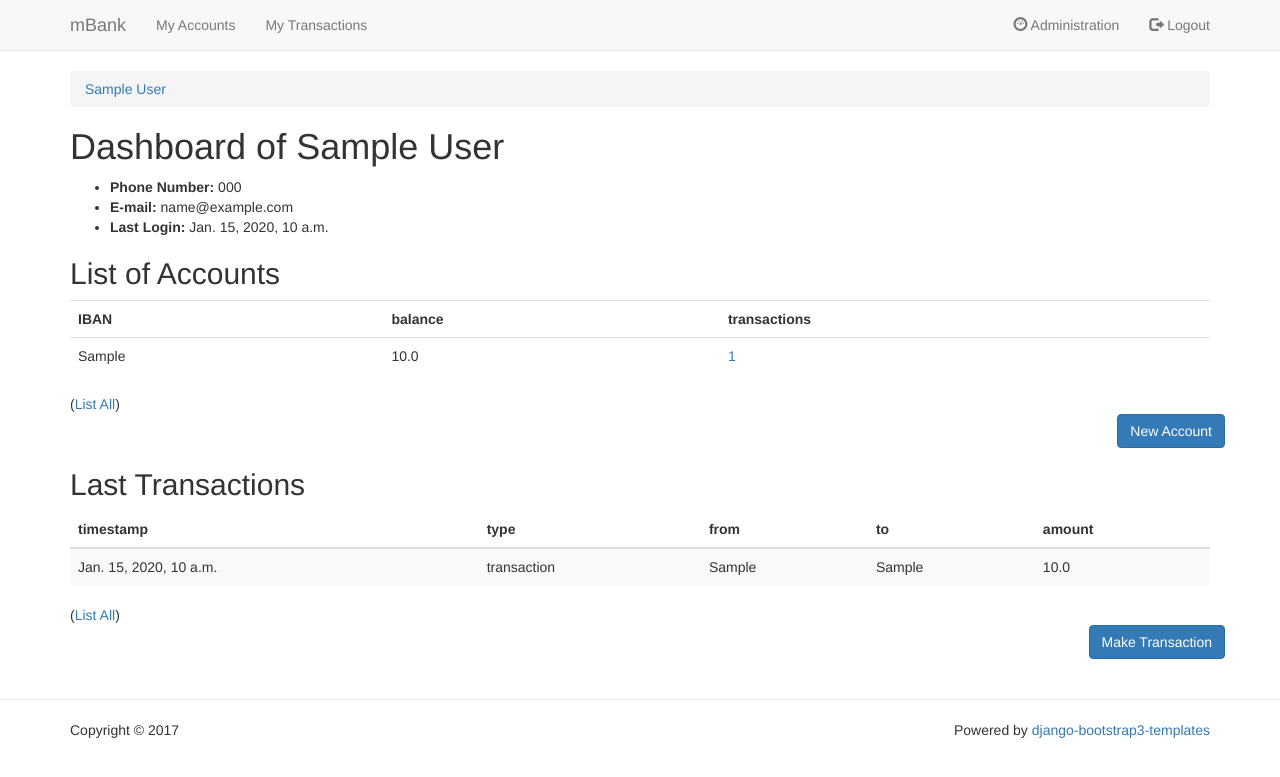
After one commit to bletvaska/dbank_project, a Django app: page /bank/dashboard/ in a window 1280 px wide. The commit adds this page. Shown: the top 777 px of the page. Run offline with Django 3.2, Linux system fonts and the light colour scheme; a user stored in the database is signed in; tables that the repository leaves empty hold one stand-in row (values such as "Sample post"); some libraries are stand-ins or nearby versions.

Commit message:
vytvorene formulare
* refaktorizacia kodu
* vytvorene a spojazdnene formulare pre vytvaranie uctov a pre vykonanie transakcii
* vytvorene zakladne REST API
    * vytvoreny serializer pre Account
    * rozsirenie URL
* refaktoring sablon

```diff
--- a/dbank/account/admin.py
+++ b/dbank/account/admin.py
@@ -16,7 +16,7 @@ class AdminAccout(admin.ModelAdmin):
     def get_owner_name(self, obj):
         ct = obj.owner._meta  # content type
         url = reverse('admin:{}_{}_change'.format(ct.app_label, ct.model_name), args=(obj.owner.pk,))
-        return '<a href="{}">{}</a>'.format(url, obj.owner.name)
+        return '<a href="{}">{}</a>'.format(url, obj.owner.get_full_name())
 
     get_owner_name.short_description = 'owner'
     get_owner_name.allow_tags = True
--- a/dbank/account/models.py
+++ b/dbank/account/models.py
@@ -54,9 +54,9 @@ class Account(models.Model):
         if dest.is_closed():
             raise ValueError('Destination Account is Closed')
 
-        self.amount -= amount
+        self.balance -= amount
         self.save()
-        dest.amount += amount
+        dest.balance += amount
         dest.save()
 
         # make transaction
--- a/dbank/account/serializers.py
+++ b/dbank/account/serializers.py
@@ -6,4 +6,4 @@ from .models import Account
 class AccountSerializer(serializers.ModelSerializer):
     class Meta:
         model = Account
-        fields = ('id', 'iban', 'balance',)
+        fields = ('id', 'iban', 'owner')
--- a/dbank/account/urls.py
+++ b/dbank/account/urls.py
@@ -1,18 +1,17 @@
 from django.conf.urls import url
 
-from .views import ClientListView, ClientDetailView, AccountListView, \
-    TransactionListView, AccountCreate, TransactionCreate, AccountCreateReadView
+from .views import ClientDetailView, AccountListView, \
+    TransactionListView, AccountCreate, TransactionCreate, APIAccountList, DashboardView
 
 app_name = 'bank'
 
 
 urlpatterns = [
-    # url(r'^$', HomePage.as_view(), name='home'),
-    url(r'clients/$', ClientListView.as_view(), name='clients_list'),
-    url(r'clients/(?P<pk>\d+)$', ClientDetailView.as_view(), name='clients_detail'),
+    url(r'api/accounts/$', APIAccountList.as_view(), name='account_list_api'),
 
-    # REST API
-    url(r'api/accounts/$', AccountCreateReadView.as_view(), name='accounts_rest_api'),
+    # url(r'clients/(?P<pk>\d+)$', ClientDetailView.as_view(), name='clients_detail'),
+    url(r'clients/$', ClientDetailView.as_view(), name='clients_detail'),
+    url(r'dashboard/$', DashboardView.as_view(), name='dashboard'),
 
     url(r'accounts/$', AccountListView.as_view(), name='accounts_list'),
     url(r'accounts/create$', AccountCreate.as_view(), name='accounts_create'),
--- a/dbank/account/views.py
+++ b/dbank/account/views.py
@@ -1,30 +1,43 @@
 from django.contrib.auth.mixins import LoginRequiredMixin
 from django.db.models import Q
-
 # Create your views here.
+from django.forms import ModelChoiceField
 from django.http import HttpResponseRedirect
 from django.urls import reverse_lazy
-from django.views.generic import TemplateView, DetailView, ListView, CreateView
+from django.views.generic import DetailView, ListView, CreateView, TemplateView, FormView
+from rest_framework import generics
 from rest_framework.authentication import SessionAuthentication, BasicAuthentication
 from rest_framework.decorators import authentication_classes, permission_classes
-from rest_framework.generics import ListCreateAPIView
 from rest_framework.permissions import IsAuthenticated
 
+from .forms import TransactionForm
+from .models import Client, Account, Transaction
 from .serializers import AccountSerializer
-from .forms import AccountForm
-from .models import Client, Account, Transaction
 
 
-class HomePage(TemplateView):
+class HomepageView(TemplateView):
     template_name = 'homepage.html'
 
 
-class ClientListView(LoginRequiredMixin, ListView):
-    model = Client
+class DashboardView(TemplateView):
+    template_name = 'account/dashboard.html'
+
+    def get_context_data(self, **kwargs):
+        context = super(DashboardView, self).get_context_data(**kwargs)
+        user = self.request.user
+        context['client_accounts'] = Account.objects.filter(owner=user)[:10]
+        context['last_transactions'] = Transaction.objects.filter(Q(src__owner=user) | Q(dest__owner=user)).order_by('-timestamp')[:10]
+        return context
+
+# class ClientListView(LoginRequiredMixin, ListView):
+#     model = Client
 
 
 class ClientDetailView(LoginRequiredMixin, DetailView):
     model = Client
+
+    def get_queryset(self):
+        return Client.objects.filter(id=self.request.user.id)
 
 
 class AccountListView(LoginRequiredMixin, ListView):
@@ -53,33 +66,37 @@ class AccountCreate(LoginRequiredMixin, CreateView):
     model = Account
     # form_class = AccountForm
     fields = ['iban']
-    success_url = reverse_lazy('bank:accounts-list')
+    success_url = reverse_lazy('bank:accounts_list')
 
     def form_valid(self, form):
-        print('juchu')
-        return HttpResponseRedirect(self.get_success_url())
+        form.instance.owner = self.request.user
+        return super(AccountCreate, self).form_valid(form)
+        # return HttpResponseRedirect(self.get_success_url())
 
-    # def get_form_kwargs(self):
-    #     kwargs = super(AccountCreate, self).get_form_kwargs()
-    #     kwargs['owner'] = self.request.user
-    #     return kwargs
+
+class TransactionCreate(LoginRequiredMixin, CreateView):
+    model = Transaction
+    success_url = reverse_lazy('bank:transactions_list')
+    form_class = TransactionForm
+
+    def get_initial(self):
+        return {
+            'src': ModelChoiceField(queryset=Account.objects.filter(owner=self.request.user), empty_label='no account'),
+            'dest': ModelChoiceField(queryset=Account.objects.all(), empty_label='no account'),
+        }
+
+    def form_valid(self, form):
+        transaction = form.instance
+        account = transaction.src
+        account.transfer(transaction.dest, transaction.amount)
+
+        return HttpResponseRedirect(TransactionCreate.success_url)
 
 
 @authentication_classes((SessionAuthentication, BasicAuthentication))
 @permission_classes((IsAuthenticated,))
-class AccountCreateReadView(ListCreateAPIView):
+class APIAccountList(generics.ListCreateAPIView):
     serializer_class = AccountSerializer
-    lookup_field = 'id'
 
     def get_queryset(self):
         return Account.objects.filter(owner=self.request.user)
-
-
-class TransactionCreate(LoginRequiredMixin, CreateView):
-    model = Transaction
-    fields = ['src', 'dest', 'amount', ]
-    success_url = reverse_lazy('bank:transactions-list')
-
-    def form_valid(self, form):
-        print('juchu')
-        return None
--- a/dbank/dbank/settings.py
+++ b/dbank/dbank/settings.py
@@ -130,7 +130,7 @@ USE_TZ = True
 
 STATIC_URL = '/static/'
 
-LOGIN_REDIRECT_URL = '/bank/clients'
+LOGIN_REDIRECT_URL = 'bank:dashboard'
 LOGIN_URL = 'login'
 
 AUTH_USER_MODEL = 'account.Client'
--- a/dbank/dbank/urls.py
+++ b/dbank/dbank/urls.py
@@ -18,16 +18,19 @@ from django.conf.urls import url, include
 from django.contrib import admin
 from django.contrib.auth import views as auth_views
 
-from account.views import HomePage
+from account.views import HomepageView
 
 urlpatterns = [
-    url(r'^$', HomePage.as_view(), name='home'),
     url(r'^admin/', admin.site.urls),
     url(r'^bank/', include('account.urls')),
 
     # login/logout
-    url(r'^login/$', auth_views.login, name='login'),
+    #url(r'^login/$', auth_views.login, name='login'),
+    url(r'^login/$',
+        auth_views.LoginView.as_view(redirect_authenticated_user=True),
+        name='login'),
     url(r'^logout/$', auth_views.logout, {'next_page': 'login'}, name='logout'),
+    url(r'^$', HomepageView.as_view(), name='homepage'),
 ]
 
 if settings.DEBUG:
--- a/dbank/templates/account/account_list.html
+++ b/dbank/templates/account/account_list.html
@@ -25,9 +25,7 @@
                 <tr>
                     <td>{{ account.iban }}</td>
                     <td>{{ account.balance }}</td>
-                    <td>
-                        <a href="{% url 'bank:clients_detail' account.owner.id %}">{{ account.owner.name }}</a>
-                    </td>
+                    <td>{{ account.owner.get_full_name|title }}</td>
                     <td>
                         <a href="{% url 'bank:account_transactions' account.id %}">
                             {{ account.transactions.count }}
@@ -43,7 +41,6 @@
         <div class="row text-right">
             <div class="btn-group" role="group" aria-label="...">
                 <a class="btn btn-primary" href="{% url "bank:accounts_create" %}" role="button">New Account</a>
-                <a class="btn btn-primary" href="{% url "bank:transactions_create" %}" role="button">Make Transaction</a>
             </div>
         </div>
     </div>
--- a/dbank/templates/account/client_detail.html
+++ b/dbank/templates/account/client_detail.html
@@ -3,8 +3,7 @@
 {% block title %}Client {{ object.name }}{% endblock %}
 
 {% block breadcrumbs %}
-    <li><a href="{% url "bank:clients_list" %}">Clients</a></li>
-    <li><a href="{% url "bank:clients_detail" object.id %}">{{ object.name }}</a></li>
+    <li><a href="{% url "bank:clients_detail" object.id %}">{{ object.get_full_name }}</a></li>
 {% endblock %}
 
 {% block content %}
--- /dev/null
+++ b/dbank/templates/account/dashboard.html
@@ -0,0 +1,98 @@
+{% extends "base.html" %}
+
+{% block title %}Dashboard of {{ user.get_full_name|title }}{% endblock %}
+
+{#{% block breadcrumbs %}#}
+{#    <li><a href="{% url "bank:dashboard" %}">{{ user.get_full_name|title }}</a></li>#}
+{#{% endblock %}#}
+
+{% block content %}
+    <h1>Dashboard of {{ user.get_full_name|title }}</h1>
+
+    <ul>
+        <li>
+            <b>Phone Number:</b> {{ user.phone_number }}
+        </li>
+        <li>
+            <b>E-mail:</b> {{ user.email }}
+        </li>
+        <li>
+            <b>Last Login: </b> {{ user.last_login }}
+        </li>
+    </ul>
+
+    <h2>List of Accounts</h2>
+
+    {% if client_accounts|length == 0 %}
+        <p>no accounts</p>
+    {% else %}
+        <table class="table">
+            <tr>
+                <th>IBAN</th>
+                <th>balance</th>
+                <th>transactions</th>
+            </tr>
+        {% for account in client_accounts %}
+            <tr>
+                <td>
+                    {{ account.iban }}
+                </td>
+                <td>
+                    {{ account.balance }}
+                </td>
+                <td>
+                    <a href="{% url 'bank:account_transactions' account.id %}">
+                        {{ account.transactions.count }}
+                    </a>
+                </td>
+            </tr>
+        {% endfor %}
+        </table>
+        (<a href="{% url "bank:accounts_list" %}">List All</a>)
+    {% endif %}
+
+    <div class="row text-right">
+        <a class="btn btn-primary" href="{% url "bank:accounts_create" %}" role="button">New Account</a>
+    </div>
+
+    <h2>Last Transactions</h2>
+
+    {% if last_transactions|length == 0 %}
+        <p>no transactions</p>
+    {% else %}
+        <table class="table table-striped">
+            <thead>
+                <tr>
+                    <th>timestamp</th>
+                    <th>type</th>
+                    <th>from</th>
+                    <th>to</th>
+                    <th>amount</th>
+                </tr>
+            </thead>
+            <tbody>
+                {% for transaction in last_transactions %}
+                    <tr>
+                        <td>{{ transaction.timestamp }}</td>
+                        <td>{{ transaction.get_type }}</td>
+                        <td>
+                            {{ transaction.src.iban }}
+                        </td>
+                        <td>
+                            {{ transaction.dest.iban }}
+                        </td>
+                        <td>{{ transaction.amount }}</td>
+                    </tr>
+                {% endfor %}
+            </tbody>
+
+        </table>
+        (<a href="{% url "bank:transactions_list" %}">List All</a>)
+    {% endif %}
+
+    <div class="row text-right">
+        <a class="btn btn-primary" href="{% url "bank:transactions_create" %}" role="button">Make Transaction</a>
+    </div>
+
+
+{% endblock %}
--- a/dbank/templates/base.html
+++ b/dbank/templates/base.html
@@ -26,7 +26,7 @@
                         <span class="icon-bar"></span>
                         <span class="icon-bar"></span>
                     </button>
-                    <a class="navbar-brand" href="{% url "home" %}">
+                    <a class="navbar-brand" href="{% url "homepage" %}">
                         {% block brand %}mBank{% endblock %}
                     </a>
                 </div>
@@ -79,7 +79,10 @@
         <div class="container">
             {% block breadcrumbs_container %}
                 <ol class="breadcrumb">
-                    <li><a href="{% url "home" %}">Home</a></li>
+                    <li>
+{#                        <a href="{% url "homepage" %}">Home</a>#}
+                        <a href="{% url "bank:dashboard" %}">{{ user.get_full_name|title }}</a>
+                    </li>
                     {% block breadcrumbs %}{% endblock %}
                 </ol>
             {% endblock %}
```
Also changed, not shown: dbank/account/forms.py (+7 -2 lines), dbank/templates/account/client_list.html (deleted, +0 -25 lines), dbank/templates/account/transaction_create.html (added, +15 -0 lines).
